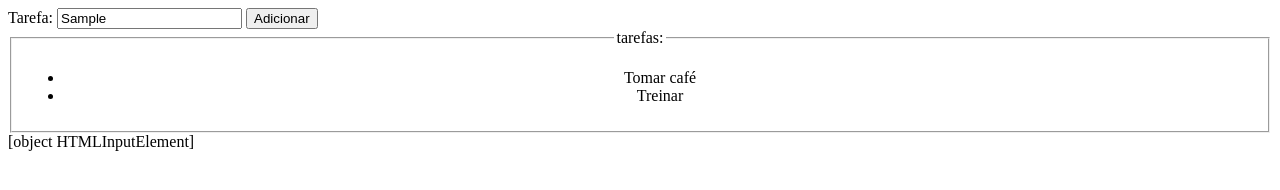
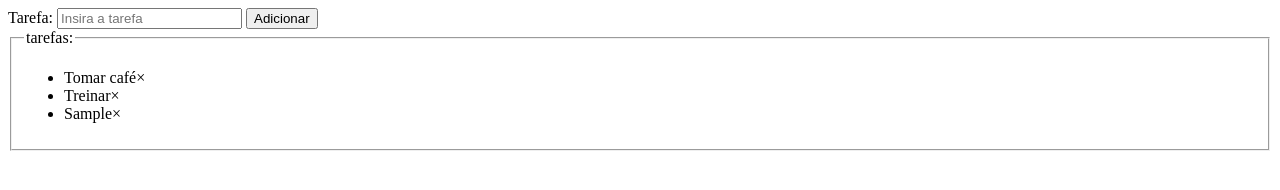
Before and after one commit to Jpzin32/front-end, a plain HTML site: page tarefas/index.html in a window 1280 px wide. Both pictures are taken after typing "Sample" into the empty fields and a click on the button "Adicionar". Drawn offline with Linux system fonts and the light colour scheme.

Commit message:
Add files via upload

```diff
--- a/tarefas/index.html
+++ b/tarefas/index.html
@@ -13,8 +13,6 @@
     <button type="button" onclick="add()">Adicionar</button>
   </form>
 
-<div class="tabela">
-
 <fieldset>
     <legend>
         tarefas:
@@ -25,10 +23,7 @@
 </ul>
 </fieldset>
 
-</div>
 
 </body>
-<script src="/script.js">const task = document.getElementById('task')
-
-    document.write(task)</script>
+<script src="/script.js"></script>
 </html>
--- a/tarefas/script.js
+++ b/tarefas/script.js
@@ -1,3 +1,31 @@
-const task = document.getElementById('task')
+function createCloseButton(li) {
+    let span = document.createElement ("SPAN"); //inserir palavras em ordem
+    let txt = document.createTextNode("\u00D7"); //inserir as palavras como texto
 
-document.write(task)
+
+span.className = "close";
+span.appendChild(txt);
+li.appendChild(span);
+
+span.onclick = () => span.parentElement.style.display = "none";
+}
+
+document.querySelectorAll('li').forEach(createCloseButton);
+
+document.querySelector('ul').addEventListener('click', (e) => {
+  if (e.target.tagName === 'LI')
+    e.target.classList.toggle('checked');
+});
+
+function add() {
+    let li = document.createElement('LI');
+    let input_value = document.form_main.task.value;
+    let input_text = document.createTextNode(input_value);
+
+
+    li.appendChild(input_text);
+    document.querySelector('ul').appendChild(li);
+    document.form_main.task.value = "";
+
+    createCloseButton(li);
+}
--- a/tarefas/style.css
+++ b/tarefas/style.css
@@ -1,13 +1,3 @@
 .checked{
     text-decoration: line-through; /*serve para riscas as letras */
 }
-
-.tabela{
-    text-align: center;
-    display: block;
-}
-
-li hover{
-    background-color: #f0f0f0;
-    pointer-events: stroke;
-}
```
